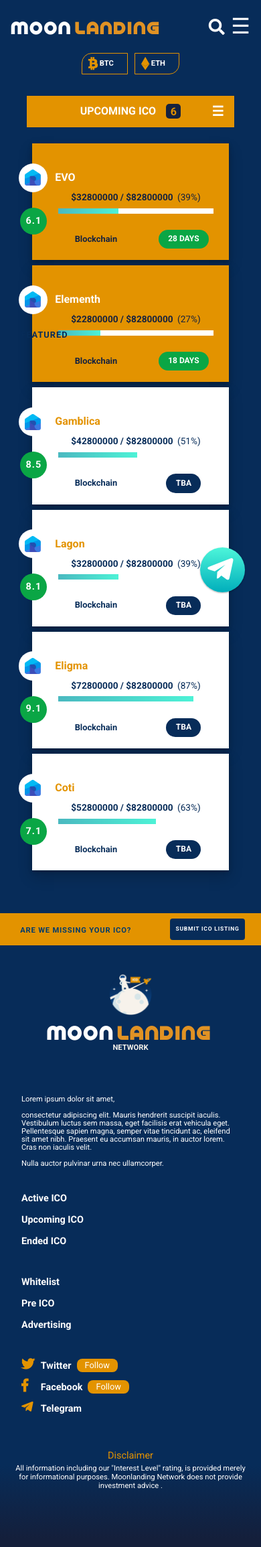
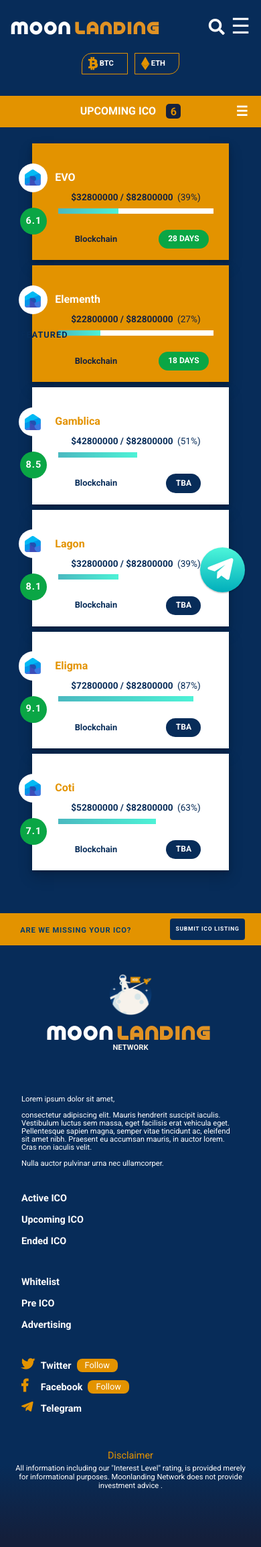
Before and after one commit to moonlandingnetwork/moonlandingnetwork.github.io, a Jekyll site: the page built from upcomingico.html, in a window 390 px wide. Shown: the whole page at 67% size. Built offline with Jekyll 4.4.1, drawn with Linux system fonts in a browser that asks for light colours; cached includes are drawn as plain includes; nearby versions of some CDN libraries; comment, search, counter and statistics services are not loaded.

Commit message:
Layout Revision

```diff
--- a/css/style.css
+++ b/css/style.css
@@ -2877,6 +2877,9 @@ footer{
     .ico-nav ul{
         flex-direction: column;
     }
+    .ico-nav{
+        margin: 0 -1rem;
+    }
     .ico-nav li{
         border-radius: 0;
 
```
